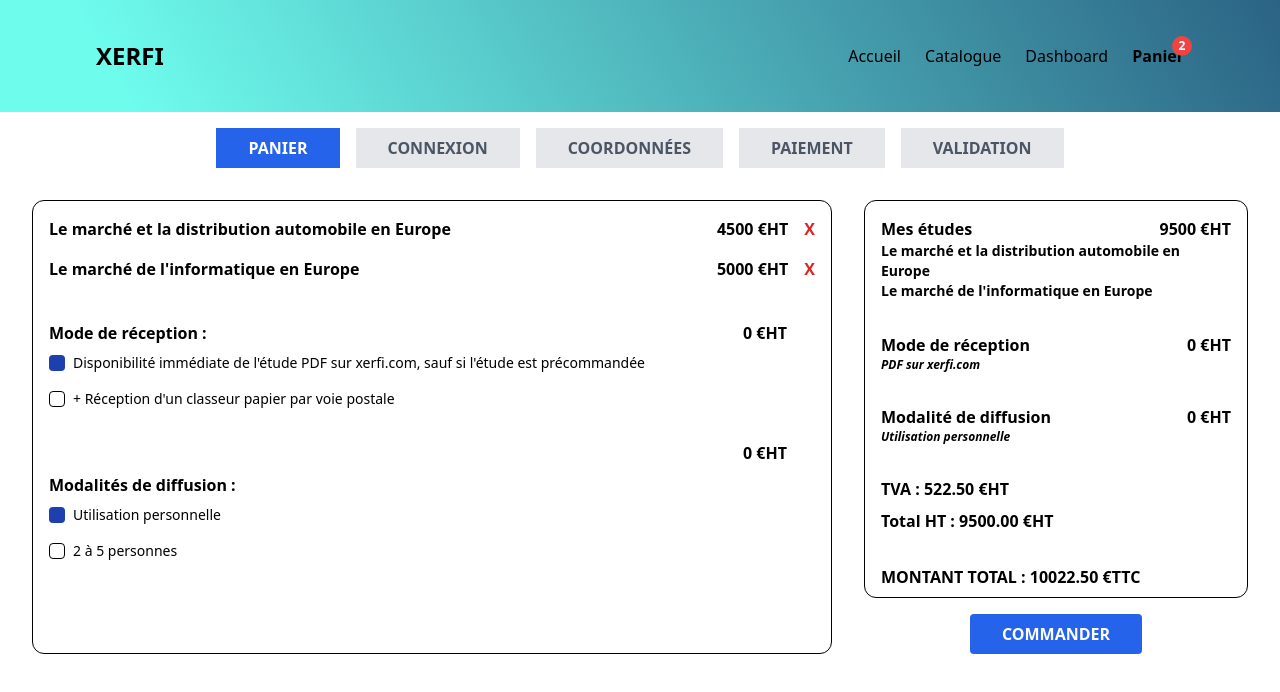
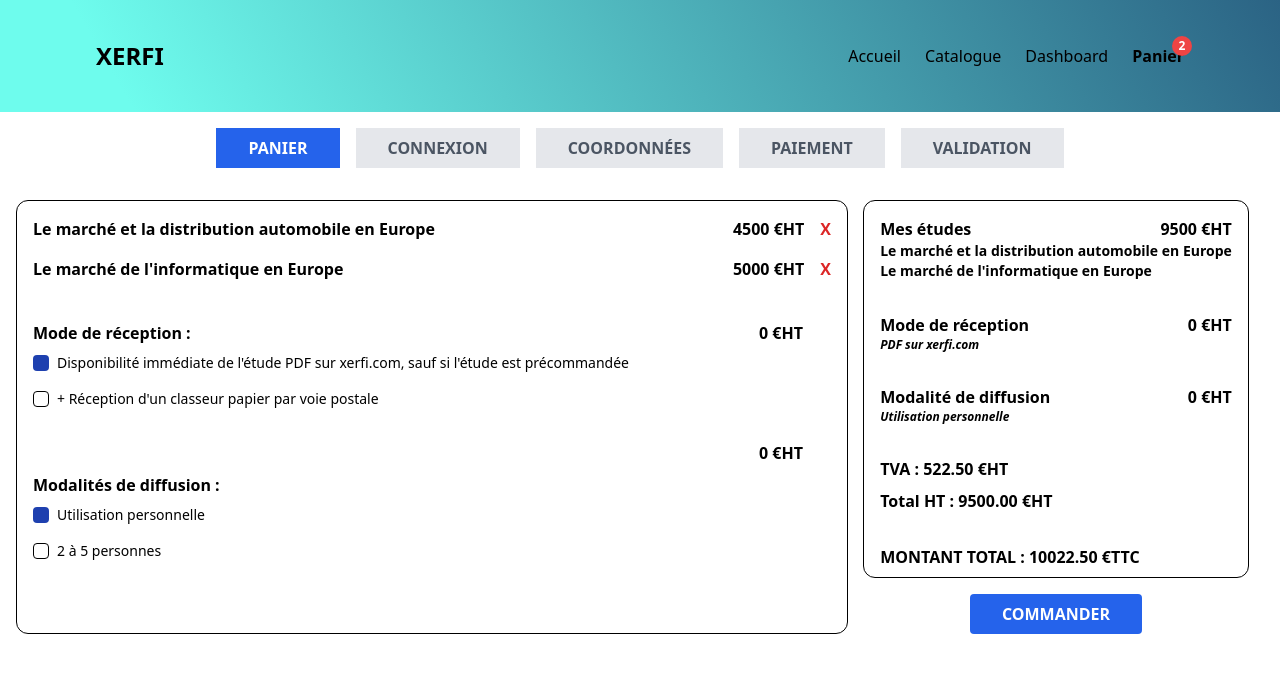
Before and after one commit to Mathis-brgs/XERFI-clone, a React (Vite) app: page /panier in a window 1280 px wide. Shown: the top 692 px of the page. Built offline with nearby package versions, Linux system fonts and the light colour scheme.

Commit message:
MAJ style

```diff
--- a/src/components/panier/MainPanier.jsx
+++ b/src/components/panier/MainPanier.jsx
@@ -13,7 +13,7 @@ export default function MainPanier() {
   } = useCommande();
 
   return (
-    <ul className="border pt-2 pb-8 mx-4 rounded-xl border-black min-h-full">
+    <ul className="border pt-2 pb-8 rounded-xl border-black min-h-full">
       {panier.map((item) => (
         <li key={item.id} className="flex py-2 px-4">
           <span className="font-semibold">{item.nom}</span>
--- a/src/components/panier/RecapPanier.jsx
+++ b/src/components/panier/RecapPanier.jsx
@@ -17,7 +17,7 @@ export default function RecapPanier() {
 
   return (
     <div className="flex flex-col items-center">
-      <div className="font-semibold border py-2 mx-4 rounded-xl border-black px-4">
+      <div className="font-semibold border py-2 rounded-xl border-black px-4">
         <div className="py-2 mb-6">
           <div className="flex">
             <h5 className="font-semibold">Mes études</h5>
--- a/src/pages/PanierCoordonnees.jsx
+++ b/src/pages/PanierCoordonnees.jsx
@@ -55,7 +55,6 @@ export default function PanierCoordonnees() {
     }
 
     setError("");
-    alert("Formulaire soumis avec succès !");
   };
 
   // Fonction pour formater label (ex: raisonSociale -> Raison sociale)
```
Also changed, not shown: src/pages/PanierPaiement.jsx (added).
